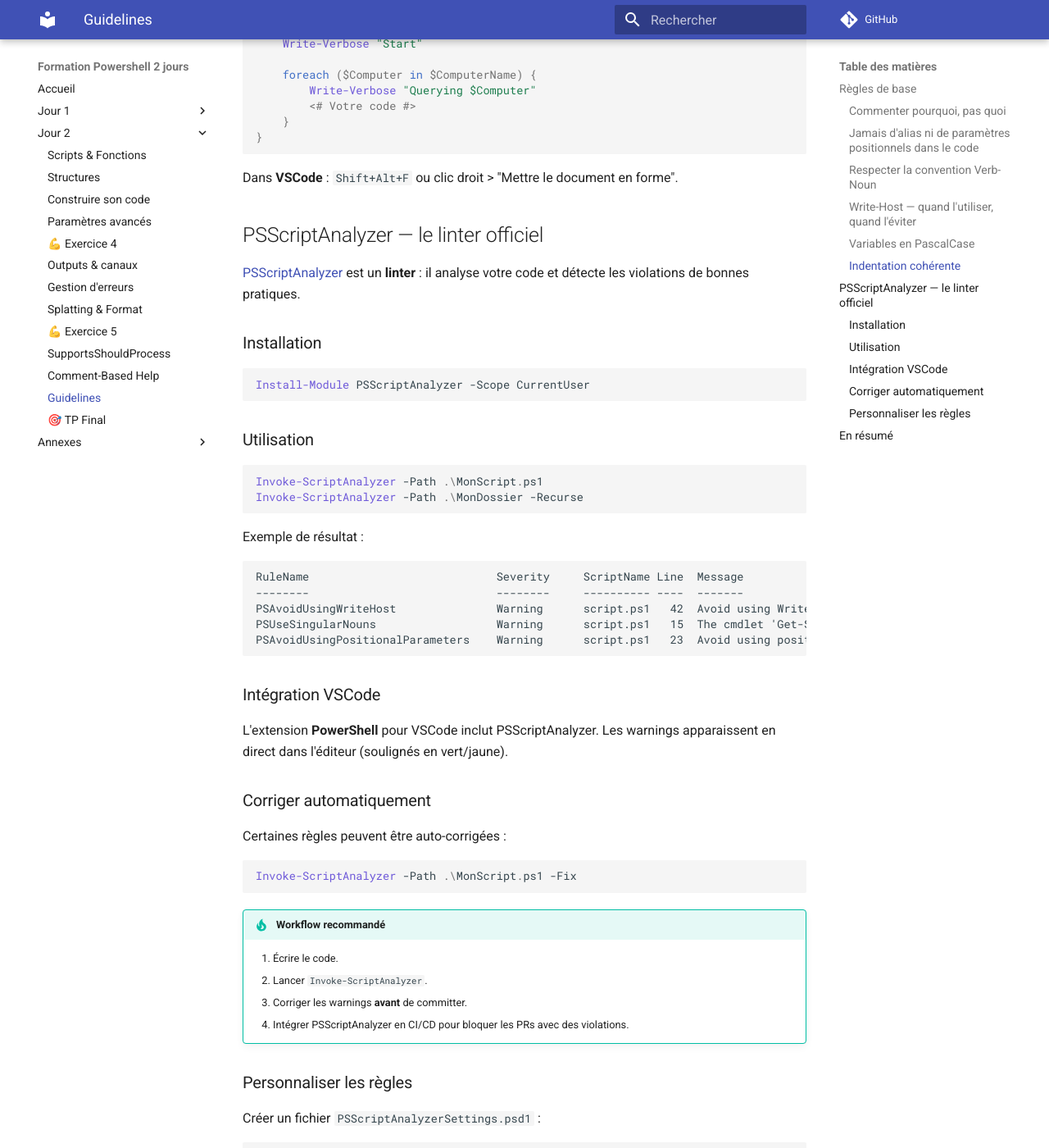
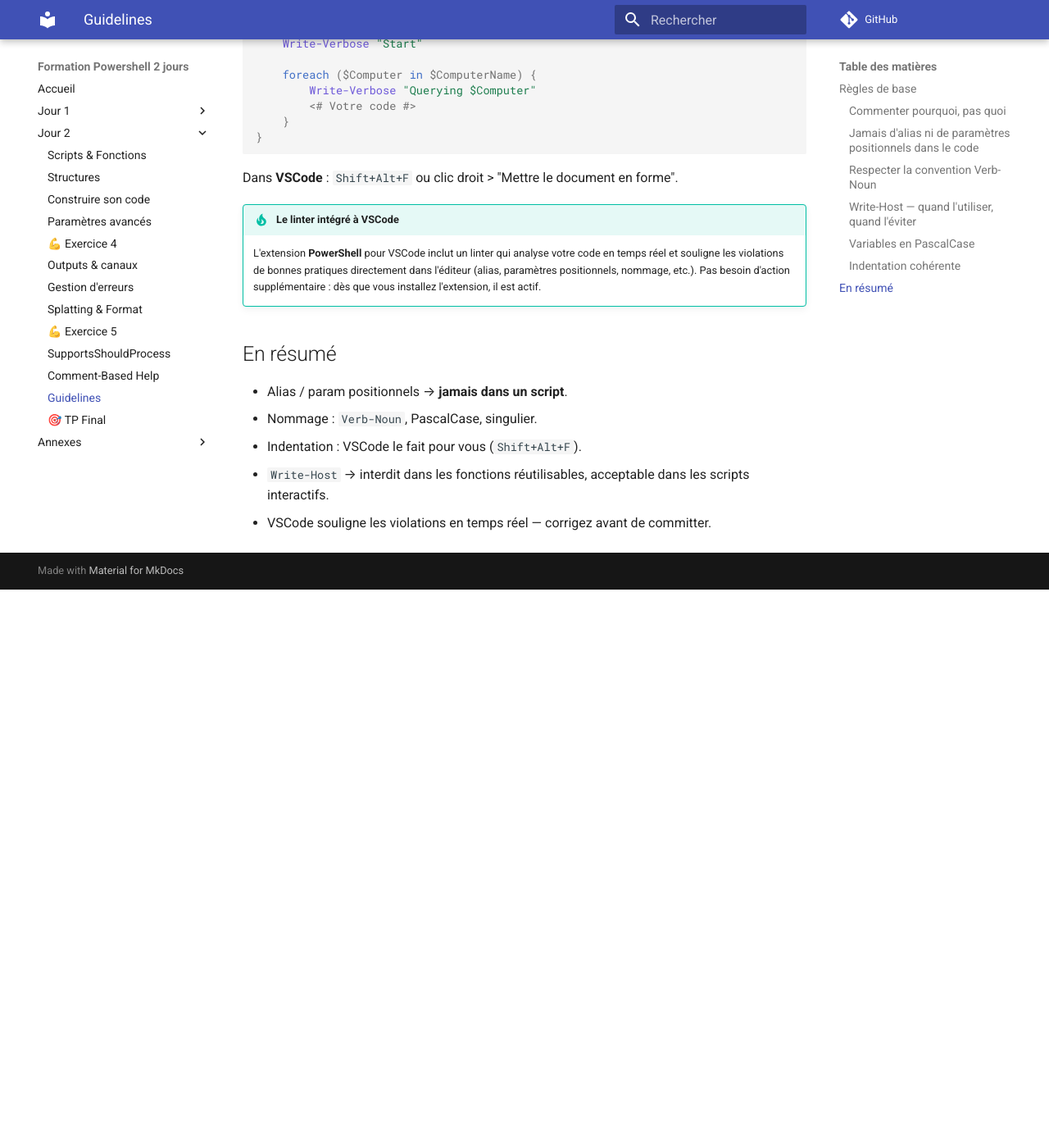
Before and after one commit to Emyel/Powershell-Formation-2jours, an MkDocs documentation site: the page built from docs/j2_10_guidelines/index.md, in a window 1280 px wide and 1400 px high, scrolled down 2455 px. Shown: the whole window at 82% size. Built offline with MkDocs 1.6.1 and Material for MkDocs 9.7.7, drawn with Linux system fonts in a browser that asks for light colours; comment, search, counter and statistics services are not loaded; after the commit the page ends 3174 px from its top, so only the background shows below that; some of the changed text lies outside the part shown.

Commit message:
one more time

````diff
--- a/docs/j2_10_guidelines/index.md
+++ b/docs/j2_10_guidelines/index.md
@@ -115,70 +115,14 @@
 
 Dans **VSCode** : `Shift+Alt+F` ou clic droit > "Mettre le document en forme".
 
-## PSScriptAnalyzer — le linter officiel
-
-[PSScriptAnalyzer](https://github.com/PowerShell/PSScriptAnalyzer) est un **linter** : il analyse votre code et détecte les violations de bonnes pratiques.
-
-### Installation
-
-```powershell
-Install-Module PSScriptAnalyzer -Scope CurrentUser
-```
-
-### Utilisation
-
-```powershell
-Invoke-ScriptAnalyzer -Path .\MonScript.ps1
-Invoke-ScriptAnalyzer -Path .\MonDossier -Recurse
-```
-
-Exemple de résultat :
-
-```text
-RuleName                            Severity     ScriptName Line  Message
---------                            --------     ---------- ----  -------
-PSAvoidUsingWriteHost               Warning      script.ps1   42  Avoid using Write-Host because it might not work in all hosts...
-PSUseSingularNouns                  Warning      script.ps1   15  The cmdlet 'Get-Servers' uses a plural noun. A singular noun should be used instead.
-PSAvoidUsingPositionalParameters    Warning      script.ps1   23  Avoid using positional parameters when calling a command.
-```
-
-### Intégration VSCode
-
-L'extension **PowerShell** pour VSCode inclut PSScriptAnalyzer. Les warnings apparaissent en direct dans l'éditeur (soulignés en vert/jaune).
-
-### Corriger automatiquement
-
-Certaines règles peuvent être auto-corrigées :
-
-```powershell
-Invoke-ScriptAnalyzer -Path .\MonScript.ps1 -Fix
-```
-
-!!! tip "Workflow recommandé"
-    1. Écrire le code.
-    2. Lancer `Invoke-ScriptAnalyzer`.
-    3. Corriger les warnings **avant** de committer.
-    4. Intégrer PSScriptAnalyzer en CI/CD pour bloquer les PRs avec des violations.
-
-### Personnaliser les règles
-
-Créer un fichier `PSScriptAnalyzerSettings.psd1` :
-
-```powershell
-@{
-    ExcludeRules = @('PSAvoidUsingWriteHost')   # Désactiver une règle
-    Severity     = @('Error','Warning')         # Ignorer les Info
-}
-```
-
-```powershell
-Invoke-ScriptAnalyzer -Path . -Settings .\PSScriptAnalyzerSettings.psd1
-```
+!!! tip "Le linter intégré à VSCode"
+    L'extension **PowerShell** pour VSCode inclut un linter qui analyse votre code en temps réel et souligne les violations de bonnes pratiques directement dans l'éditeur (alias, paramètres positionnels, nommage, etc.).
+    Pas besoin d'action supplémentaire : dès que vous installez l'extension, il est actif.
 
 ## En résumé
 
 - Alias / param positionnels → **jamais dans un script**.
 - Nommage : `Verb-Noun`, PascalCase, singulier.
-- Indentation : VSCode le fait pour vous.
+- Indentation : VSCode le fait pour vous (`Shift+Alt+F`).
 - `Write-Host` → interdit dans les fonctions réutilisables, acceptable dans les scripts interactifs.
-- **PSScriptAnalyzer** : activé dès le début, corrigé avant commit.
+- VSCode souligne les violations en temps réel — corrigez avant de committer.
--- a/docs/zz_annexes/modules.md
+++ b/docs/zz_annexes/modules.md
@@ -1,4 +1,3 @@
-
 # Modules PowerShell
 
 Un **module** est une bibliothèque de commandes (fonctions, cmdlets) dédiée à la gestion d'un élément précis : application, API, rôle Windows Server, service cloud, etc.
@@ -51,7 +50,6 @@
 | `ExchangeOnlineManagement` | Gestion Exchange Online. |
 | `Az` | Gestion Azure (compute, storage, networking, etc.). |
 | `Pester` | Tests unitaires. |
-| `PSScriptAnalyzer` | Linter PowerShell. |
 | `ImportExcel` | Manipulation Excel sans avoir Excel installé. |
 | `PnP.PowerShell` | Administration SharePoint Online. |
 
--- a/mkdocs.yml
+++ b/mkdocs.yml
@@ -1,6 +1,7 @@
 site_name: Formation Powershell 2 jours
 site_author: Mathieu Lanoë
 repo_url: https://github.com/Emyel/Powershell-Formation-2jours
+site_url: https://emyel.github.io/Powershell-Formation-2jours/
 
 theme:
   name: material
````
Also changed, not shown: docs/zz_annexes/plan_detaille.md (+3 -4 lines), docs/j2_tp_final/index.md (line endings or trailing spaces), site/j1_04_variables/index.html, site/j1_05_collections/index.html, site/j1_08_import_export/index.html, site/j2_03_construire_code/index.html, site/j2_10_guidelines/index.html, site/j2_tp_final/index.html, site/search/search_index.json.
